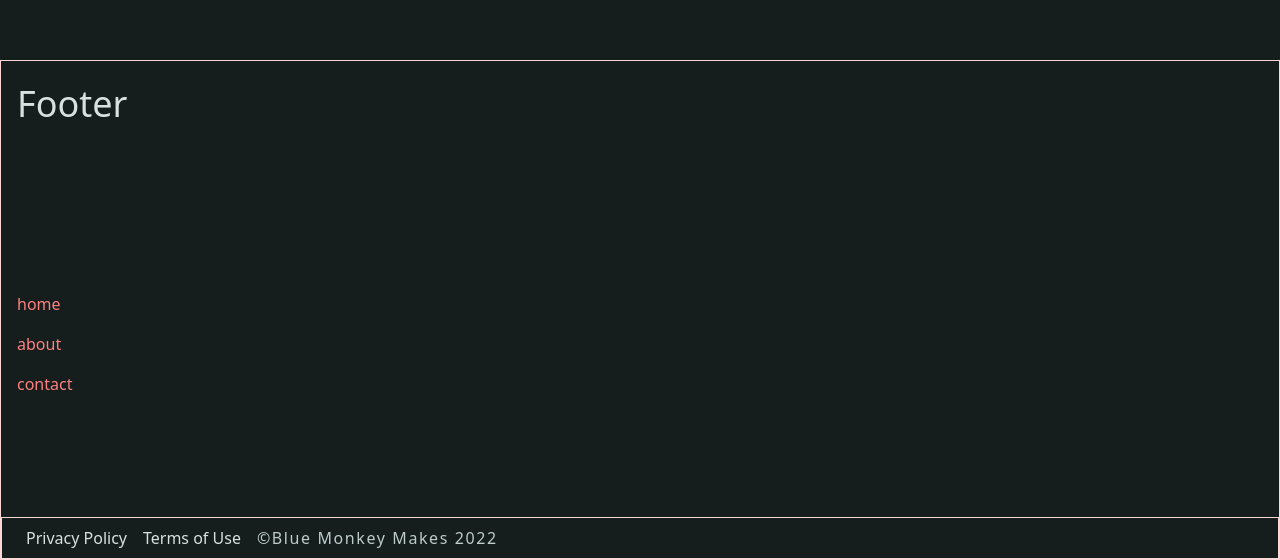
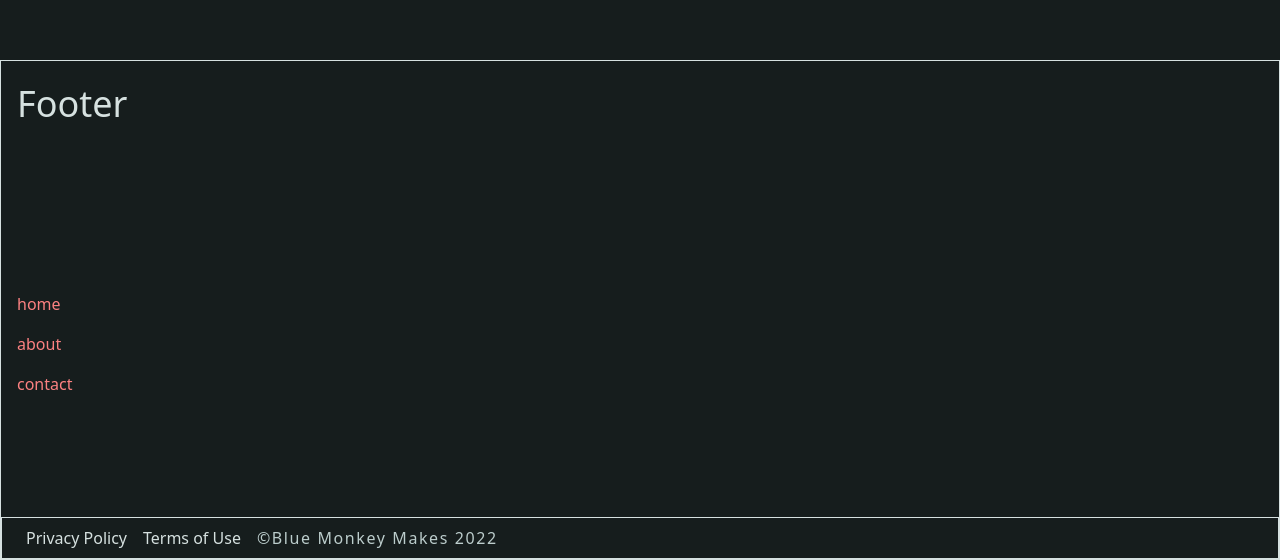
Before and after one commit to LucasZapico/letter-scrambler, a Next.js app: page / in a window 1280 px wide. Shown: the part 700-1260 px from the top of the page. Built offline with nearby package versions, Linux system fonts and the light colour scheme.

Commit message:
feat: :lipstick: remove border color so that theme level color take priority

```diff
--- a/components/organisms/Footer.tsx
+++ b/components/organisms/Footer.tsx
@@ -9,7 +9,6 @@ const Footer = () => {
   return (
     <Box
       borderWidth="1px"
-      borderColor="red.100"
       minH="500px"
       display={{ base: 'flex' }}
       flexDir="column"
--- a/components/organisms/SubFooter.tsx
+++ b/components/organisms/SubFooter.tsx
@@ -7,7 +7,6 @@ const SubFooter = () => {
   return (
     <Box
       borderWidth="1px"
-      borderColor="red.100"
       display={{ base: 'flex' }}
       alignItems="center"
       paddingX="1rem"
```
